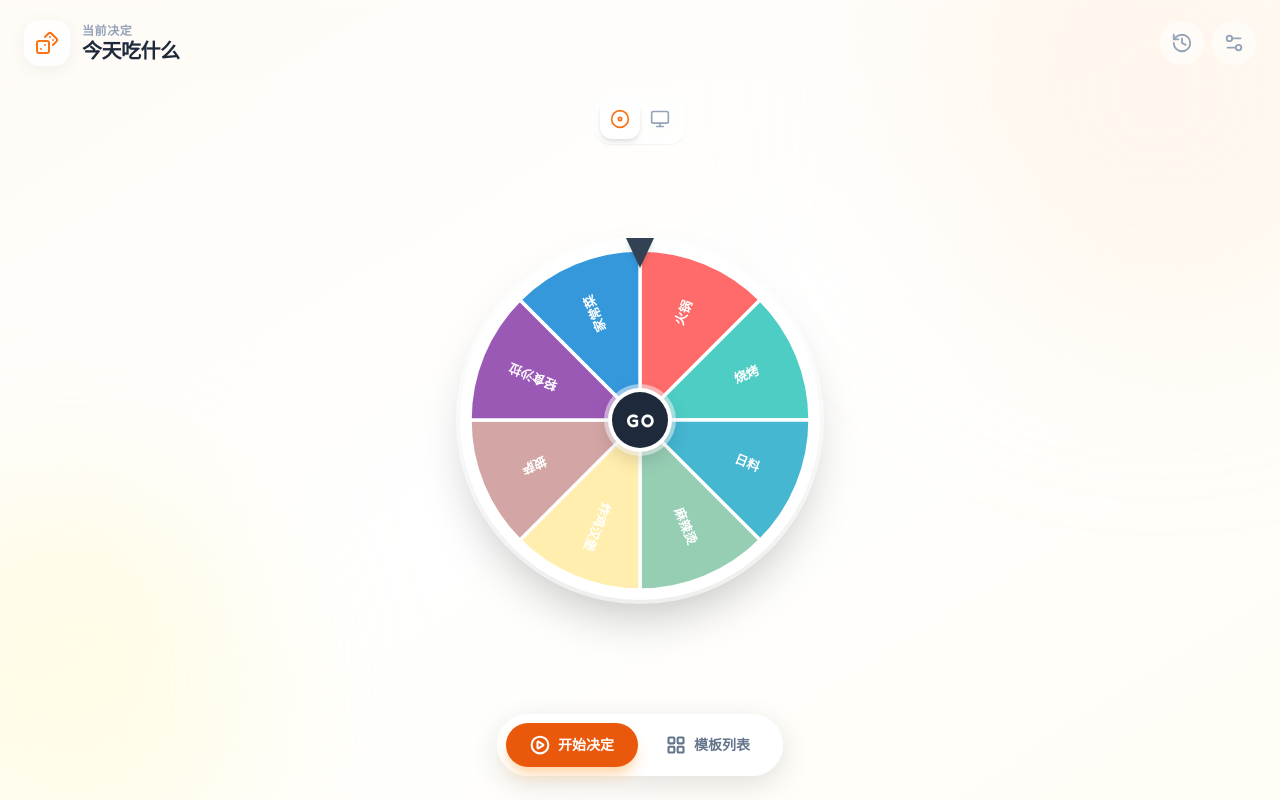
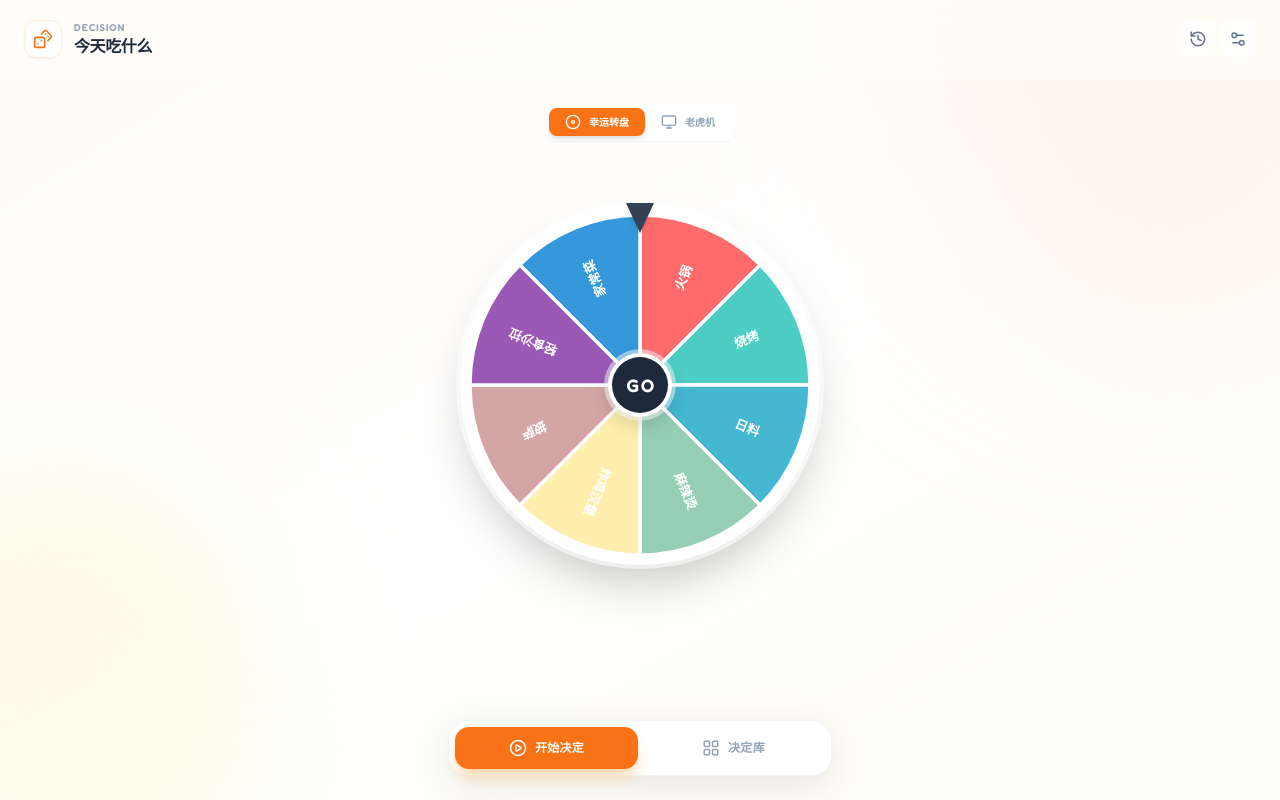
Before and after one commit to chenghongqiang143-lgtm/suiji-0.11, a React (Vite) app: page / in a window 1280 px wide. Built offline with nearby package versions, Linux system fonts and the light colour scheme.

Commit message:
feat: Enhance template management and UI
Refactor TemplateCard component for better styling and functionality. Update App component to manage template and history persistence, confirm dialogs, and active template state. Remove unnecessary script tag from index.html.

```diff
--- a/App.tsx
+++ b/App.tsx
@@ -39,7 +39,6 @@ function App() {
   });
 
   const [activeTemplateId, setActiveTemplateId] = useState<string | null>(() => {
-     // Optional: Restore last active template
      return templates.length > 0 ? templates[0].id : null;
   });
 
@@ -51,12 +50,10 @@ function App() {
   const [editingTemplate, setEditingTemplate] = useState<Template | null>(null);
   const [spinResult, setSpinResult] = useState<string | null>(null);
 
-  // Confirmation State
   const [deleteConfirm, setDeleteConfirm] = useState<{show: boolean, templateId: string | null}>({ show: false, templateId: null });
   const [restoreConfirm, setRestoreConfirm] = useState(false);
   const [clearHistoryConfirm, setClearHistoryConfirm] = useState(false);
 
-  // Persistence Effects
   useEffect(() => {
     localStorage.setItem('spinDecide_templates', JSON.stringify(templates));
   }, [templates]);
@@ -65,7 +62,6 @@ function App() {
     localStorage.setItem('spinDecide_history', JSON.stringify(history));
   }, [history]);
 
-  // Ensure active template is valid
   useEffect(() => {
     if (templates.length > 0 && !templates.find(t => t.id === activeTemplateId)) {
       setActiveTemplateId(templates[0].id);
@@ -100,8 +96,6 @@ function App() {
     if (deleteConfirm.templateId) {
       const id = deleteConfirm.templateId;
       setTemplates(prev => prev.filter(t => t.id !== id));
-
-      // If we are currently editing this template, close the editor
       if (showEditor && editingTemplate?.id === id) {
         setShowEditor(false);
       }
@@ -125,8 +119,6 @@ function App() {
       return [...prev, template];
     });
     setShowEditor(false);
-
-    // If it's a new template, switch to it
     if (!templates.find(t => t.id === template.id)) {
       setActiveTemplateId(template.id);
       setCurrentTab('execute');
@@ -134,11 +126,9 @@ function App() {
   };
 
   const handleSpinEnd = (result: string) => {
-    // Trigger vibration
     if (typeof navigator !== 'undefined' && navigator.vibrate) {
       navigator.vibrate([50, 30, 50, 30, 100]);
     }
-
     setSpinResult(result);
     if (activeTemplate) {
       const newItem: HistoryItem = {
@@ -147,7 +137,7 @@ function App() {
         templateTitle: activeTemplate.title,
         timestamp: Date.now()
       };
-      setHistory(prev => [newItem, ...prev].slice(0, 50)); // Keep last 50 items
+      setHistory(prev => [newItem, ...prev].slice(0, 50));
     }
   };
 
@@ -158,145 +148,123 @@ function App() {
 
   const renderVisualizer = () => {
     if (!activeTemplate) return null;
-
     switch (displayMode) {
       case 'roller':
-        return (
-          <DigitalRoller
-            options={activeTemplate.options}
-            onSpinEnd={handleSpinEnd}
-          />
-        );
+        return <DigitalRoller options={activeTemplate.options} onSpinEnd={handleSpinEnd} />;
       case 'wheel':
       default:
-        return (
-          <Wheel
-            options={activeTemplate.options}
-            colorTheme={activeTemplate.colorTheme}
-            onSpinEnd={handleSpinEnd}
-          />
-        );
+        return <Wheel options={activeTemplate.options} colorTheme={activeTemplate.colorTheme} onSpinEnd={handleSpinEnd} />;
     }
   };
 
   return (
     <div className="h-full w-full flex flex-col relative">
-      {/* Decorative Background Blobs */}
       <div className="fixed top-[-20%] right-[-10%] w-[500px] h-[500px] bg-orange-200/20 rounded-full blur-[100px] pointer-events-none" />
       <div className="fixed bottom-[-10%] left-[-10%] w-[400px] h-[400px] bg-yellow-200/20 rounded-full blur-[80px] pointer-events-none" />
 
-      {/* Header */}
-      <header className="px-6 py-5 z-10 flex items-center justify-between flex-none backdrop-blur-[2px]">
+      <header className="px-6 py-5 z-20 flex items-center justify-between flex-none backdrop-blur-md bg-white/40 border-b border-white/50">
         <div className="flex items-center gap-3">
-          <div className="p-2.5 rounded-2xl bg-white/80 backdrop-blur-md shadow-[0_4px_20px_rgba(0,0,0,0.05)] border border-white/50 text-orange-500">
-            <Dices size={24} />
+          <div className="p-2 rounded-xl bg-white shadow-sm border border-orange-100 text-orange-500">
+            <Dices size={20} />
           </div>
           <div className="flex flex-col">
-            <span className="text-xs font-bold text-slate-400 uppercase tracking-wider">
-              {currentTab === 'execute' ? '当前决定' : '管理'}
+            <span className="text-[10px] font-bold text-slate-400 uppercase tracking-widest leading-none mb-1">
+              {currentTab === 'execute' ? 'DECISION' : 'COLLECTION'}
             </span>
-            <h1 className="text-xl font-black text-slate-800 tracking-tight truncate max-w-[200px] leading-tight">
+            <h1 className="text-base font-black text-slate-800 tracking-tight truncate max-w-[150px] sm:max-w-[300px] leading-tight">
               {currentTab === 'execute'
                 ? (activeTemplate ? activeTemplate.title : '未选择')
-                : '我的模板'}
+                : '决定库'}
             </h1>
           </div>
         </div>
 
+        <div className="flex items-center gap-2">
           {currentTab === 'templates' && (
             <button
               onClick={handleCreateNew}
-            className="flex items-center gap-2 px-4 py-2.5 bg-orange-500 text-white rounded-2xl text-sm font-bold shadow-lg shadow-orange-200 hover:shadow-xl hover:scale-105 transition-all active:scale-95"
+              className="flex items-center gap-1.5 px-3 py-1.5 bg-orange-500 text-white rounded-lg text-xs font-bold shadow-lg shadow-orange-200 hover:shadow-xl hover:bg-orange-600 transition-all active:scale-95"
             >
-            <Plus size={18} />
+              <Plus size={16} />
               <span>新建</span>
             </button>
           )}
 
           {currentTab === 'execute' && activeTemplate && (
-           <div className="flex gap-2">
+             <div className="flex gap-1">
                <button
                  onClick={() => setShowHistory(true)}
-               className="p-2.5 text-slate-400 hover:text-orange-600 bg-white/50 hover:bg-white rounded-full transition-all border border-transparent hover:border-orange-100 hover:shadow-md"
-               title="历史记录"
+                 className="p-2 text-slate-500 hover:text-orange-600 bg-white/80 rounded-lg transition-all border border-transparent hover:border-orange-100"
+                 title="历史"
                >
-               <History size={22} />
+                 <History size={18} />
                </button>
                <button
                  onClick={() => handleEdit(activeTemplate)}
-               className="p-2.5 text-slate-400 hover:text-orange-600 bg-white/50 hover:bg-white rounded-full transition-all border border-transparent hover:border-orange-100 hover:shadow-md"
-               title="编辑当前模板"
+                 className="p-2 text-slate-500 hover:text-orange-600 bg-white/80 rounded-lg transition-all border border-transparent hover:border-orange-100"
+                 title="设置"
                >
-               <Settings2 size={22} />
+                 <Settings2 size={18} />
                </button>
              </div>
           )}
+        </div>
       </header>
 
-      {/* Main Content Area */}
-      <main className="flex-1 overflow-y-auto px-6 pb-32 pt-2 scroll-smooth">
-        <div className="max-w-2xl mx-auto h-full flex flex-col">
+      <main className="flex-1 overflow-y-auto px-4 sm:px-6 pb-32 pt-6 scroll-smooth">
+        <div className="max-w-4xl mx-auto h-full">
           {currentTab === 'execute' ? (
-            // Execute View
             activeTemplate ? (
               <div className="flex-1 flex flex-col">
-                {/* Visualizer Mode Switcher */}
-                <div className="flex justify-center mb-6 animate-fade-in">
-                  <div className="bg-white/60 backdrop-blur-md p-1 rounded-2xl border border-white/60 flex shadow-sm">
+                <div className="flex justify-center mb-10 animate-fade-in">
+                  <div className="bg-white/80 backdrop-blur-md p-1 rounded-xl border border-white flex shadow-sm">
                     <button
                       onClick={() => setDisplayMode('wheel')}
-                      className={`p-2.5 rounded-xl transition-all ${displayMode === 'wheel' ? 'bg-white text-orange-500 shadow-md' : 'text-slate-400 hover:text-slate-600'}`}
-                      title="幸运转盘"
+                      className={`flex items-center gap-2 px-4 py-1.5 rounded-lg transition-all ${displayMode === 'wheel' ? 'bg-orange-500 text-white shadow-md' : 'text-slate-400 hover:text-slate-600'}`}
                     >
-                      <Disc size={20} />
+                      <Disc size={16} />
+                      <span className="text-[10px] font-bold">幸运转盘</span>
                     </button>
                     <button
                       onClick={() => setDisplayMode('roller')}
-                      className={`p-2.5 rounded-xl transition-all ${displayMode === 'roller' ? 'bg-white text-orange-500 shadow-md' : 'text-slate-400 hover:text-slate-600'}`}
-                      title="数字滚动"
+                      className={`flex items-center gap-2 px-4 py-1.5 rounded-lg transition-all ${displayMode === 'roller' ? 'bg-orange-500 text-white shadow-md' : 'text-slate-400 hover:text-slate-600'}`}
                     >
-                      <Monitor size={20} />
+                      <Monitor size={16} />
+                      <span className="text-[10px] font-bold">老虎机</span>
                     </button>
                   </div>
                 </div>
 
-                <div className="flex-1 flex flex-col items-center justify-center animate-fade-in py-2 min-h-[400px]">
+                <div className="flex-1 flex flex-col items-center justify-center animate-fade-in min-h-[400px]">
                   {renderVisualizer()}
-
-                  {displayMode === 'wheel' && (
-                    <div className="mt-8 text-center md:hidden animate-fade-in opacity-70" style={{ animationDelay: '300ms' }}>
-                       <p className="text-sm font-medium text-slate-400 tracking-widest uppercase">— 点击 GO 开始 —</p>
-                    </div>
-                  )}
                 </div>
               </div>
             ) : (
-              <div className="h-full flex flex-col items-center justify-center text-slate-400 animate-fade-in">
-                <div className="w-24 h-24 bg-white rounded-full flex items-center justify-center mb-6 shadow-xl shadow-orange-100">
+              <div className="h-full flex flex-col items-center justify-center text-center py-20 animate-fade-in">
+                <div className="w-24 h-24 bg-white rounded-[32px] flex items-center justify-center mb-6 shadow-2xl shadow-orange-100 border border-orange-50/50">
                   <Dices size={48} className="text-orange-200" />
                 </div>
-                <p className="text-xl font-bold text-slate-600 mb-2">空空如也</p>
-                <p className="text-slate-400 mb-8">还没有可以使用的转盘</p>
-                <div className="flex flex-col gap-3 w-full max-w-xs">
+                <h2 className="text-xl font-black text-slate-800 mb-2">准备好做决定了吗？</h2>
+                <p className="text-slate-400 mb-8 max-w-[240px] mx-auto text-xs leading-relaxed">你的决定库现在是空的，创建一个新转盘或者恢复默认设置来开始吧！</p>
+                <div className="flex flex-col gap-3 w-full max-w-xs px-6">
                     <button
                       onClick={handleCreateNew}
-                      className="px-8 py-3 bg-orange-500 text-white rounded-2xl font-bold shadow-lg shadow-orange-200 hover:shadow-orange-300 transition-all hover:-translate-y-0.5"
+                      className="w-full px-6 py-3 bg-orange-500 text-white rounded-xl font-bold shadow-xl shadow-orange-200 hover:bg-orange-600 transition-all hover:-translate-y-1 text-sm"
                     >
                       创建第一个转盘
                     </button>
                     <button
                       onClick={() => setRestoreConfirm(true)}
-                      className="px-8 py-3 bg-white text-slate-500 border border-slate-200 rounded-2xl font-bold hover:bg-slate-50 transition-all flex items-center justify-center gap-2"
+                      className="w-full px-6 py-3 bg-white text-slate-500 border border-slate-200 rounded-xl font-bold hover:bg-slate-50 transition-all flex items-center justify-center gap-2 text-sm"
                     >
-                      <RotateCcw size={18} />
+                      <RotateCcw size={16} />
                       恢复默认模板
                     </button>
                 </div>
               </div>
             )
           ) : (
-            // Templates List View
-            <div className="grid grid-cols-1 gap-4 animate-fade-in pb-10">
+            <div className="grid grid-cols-1 sm:grid-cols-2 lg:grid-cols-3 gap-3 sm:gap-4 animate-fade-in pb-10">
               {templates.map(template => (
                 <TemplateCard
                   key={template.id}
@@ -309,35 +277,35 @@ function App() {
 
               <button
                 onClick={handleCreateNew}
-                className="group w-full h-24 rounded-3xl border-2 border-dashed border-slate-200 hover:border-orange-400 bg-white/50 hover:bg-orange-50/50 transition-all duration-300 cursor-pointer flex items-center justify-center gap-3 text-slate-400 hover:text-orange-600"
+                className="group relative w-full h-[110px] rounded-2xl border-2 border-dashed border-slate-200 hover:border-orange-400 bg-white/40 hover:bg-orange-50/30 transition-all duration-300 cursor-pointer flex flex-col items-center justify-center gap-2 text-slate-400 hover:text-orange-600"
               >
-                <div className="p-2 rounded-full bg-slate-100 group-hover:bg-orange-100 transition-colors">
+                <div className="p-2 rounded-lg bg-slate-100/50 group-hover:bg-orange-100 transition-colors">
                   <Plus size={20} />
                 </div>
-                <span className="font-bold">创建新主题</span>
+                <span className="font-bold text-xs tracking-wide">添加新主题</span>
               </button>
             </div>
           )}
         </div>
       </main>
 
-      {/* Modern Floating Bottom Navigation */}
-      <div className="fixed bottom-6 left-0 right-0 flex justify-center z-30 pointer-events-none">
-        <nav className="bg-white/90 backdrop-blur-xl border border-white/50 px-2 py-2 rounded-full flex items-center shadow-[0_8px_30px_rgba(0,0,0,0.12)] pointer-events-auto gap-1">
+      {/* Optimized Bottom Nav - White Background */}
+      <div className="fixed bottom-6 left-0 right-0 flex justify-center z-40 pointer-events-none px-6">
+        <nav className="bg-white/90 backdrop-blur-xl px-1.5 py-1.5 rounded-[20px] flex items-center shadow-[0_10px_40px_rgba(0,0,0,0.1)] pointer-events-auto gap-1 border border-slate-200/50 max-w-sm w-full">
           <button
             onClick={() => setCurrentTab('execute')}
-            className={`flex items-center gap-2 px-6 py-3 rounded-full transition-all duration-300 ${currentTab === 'execute' ? 'bg-orange-600 text-white shadow-lg shadow-orange-200' : 'text-slate-500 hover:bg-slate-100 hover:text-slate-700'}`}
+            className={`flex-1 flex items-center justify-center gap-2 py-3 rounded-[14px] transition-all duration-300 ${currentTab === 'execute' ? 'bg-orange-500 text-white shadow-lg shadow-orange-200' : 'text-slate-400 hover:text-slate-600 hover:bg-slate-50'}`}
           >
-             <PlayCircle size={20} strokeWidth={2.5} />
-            <span className="text-sm font-bold">开始决定</span>
+             <PlayCircle size={18} />
+            <span className="text-xs font-black tracking-wide">开始决定</span>
           </button>
 
           <button
             onClick={() => setCurrentTab('templates')}
-            className={`flex items-center gap-2 px-6 py-3 rounded-full transition-all duration-300 ${currentTab === 'templates' ? 'bg-orange-600 text-white shadow-lg shadow-orange-200' : 'text-slate-500 hover:bg-slate-100 hover:text-slate-700'}`}
+            className={`flex-1 flex items-center justify-center gap-2 py-3 rounded-[14px] transition-all duration-300 ${currentTab === 'templates' ? 'bg-orange-500 text-white shadow-lg shadow-orange-200' : 'text-slate-400 hover:text-slate-600 hover:bg-slate-50'}`}
           >
-            <LayoutGrid size={20} strokeWidth={2.5} />
-            <span className="text-sm font-bold">模板列表</span>
+            <LayoutGrid size={18} />
+            <span className="text-xs font-black tracking-wide">决定库</span>
           </button>
         </nav>
       </div>
@@ -367,11 +335,10 @@ function App() {
         />
       )}
 
-      {/* Confirmation Modals */}
       <ConfirmModal
         isOpen={deleteConfirm.show}
-        title="删除模板"
-        message="确定要删除这个转盘模板吗？删除后将无法恢复。"
+        title="删除决定"
+        message="确定要删除这个转盘吗？"
         confirmText="确认删除"
         onConfirm={handleConfirmDelete}
         onCancel={() => setDeleteConfirm({ show: false, templateId: null })}
@@ -380,8 +347,8 @@ function App() {
       <ConfirmModal
         isOpen={restoreConfirm}
         title="恢复默认"
-        message="确定要恢复所有默认模板吗？这将覆盖当前的列表。"
-        confirmText="恢复默认"
+        message="确定要重置所有模板吗？"
+        confirmText="确认恢复"
         onConfirm={handleConfirmRestoreDefaults}
         onCancel={() => setRestoreConfirm(false)}
       />
@@ -389,7 +356,7 @@ function App() {
       <ConfirmModal
         isOpen={clearHistoryConfirm}
         title="清空历史"
-        message="确定要清空所有的历史记录吗？"
+        message="所有的转动历史都将被永久清除。"
         confirmText="确认清空"
         onConfirm={handleConfirmClearHistory}
         onCancel={() => setClearHistoryConfirm(false)}
--- a/index.html
+++ b/index.html
@@ -63,6 +63,5 @@
 </head>
   <body class="bg-gradient-to-br from-orange-50/50 via-white to-amber-50/50 text-slate-800 h-screen w-screen overflow-hidden select-none">
     <div id="root" class="h-full w-full"></div>
-    <script type="module" src="/index.tsx"></script>
   </body>
 </html>
```
Also changed, not shown: components/TemplateCard.tsx (+42 -32 lines). Lines whose indentation alone changed are shown as unchanged.
